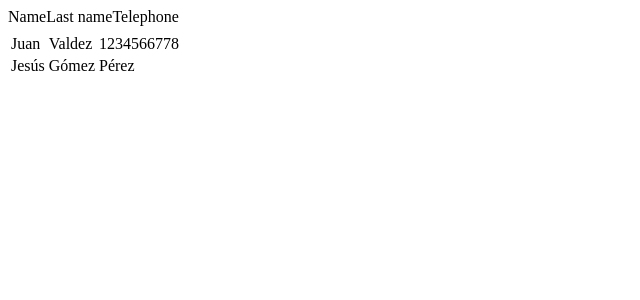
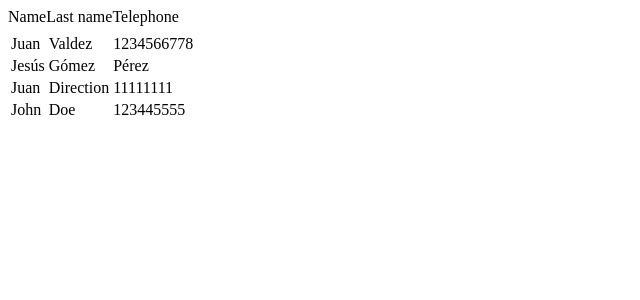
Before and after one commit to FerkuBiafra/primerGit, a PHP site: page /components/myTable.php in a window 1280 px wide. Shown: the top 300 px of the page, without its empty margins (0-640 px from the left). Run offline with PHP 8.4, Linux system fonts and the light colour scheme.

Commit message:
Two rows added on the table

```diff
--- a/components/myTable.php
+++ b/components/myTable.php
@@ -15,5 +15,15 @@
             <td>Gómez</td>
             <td>Pérez</td>
         </tr>
+        <tr>
+            <td>Juan</td>
+            <td>Direction</td>
+            <td>11111111</td>
+        </tr>
+        <tr>
+            <td>John</td>
+            <td>Doe</td>
+            <td>123445555</td>
+        </tr>
     </tbody>
 </table>
```
